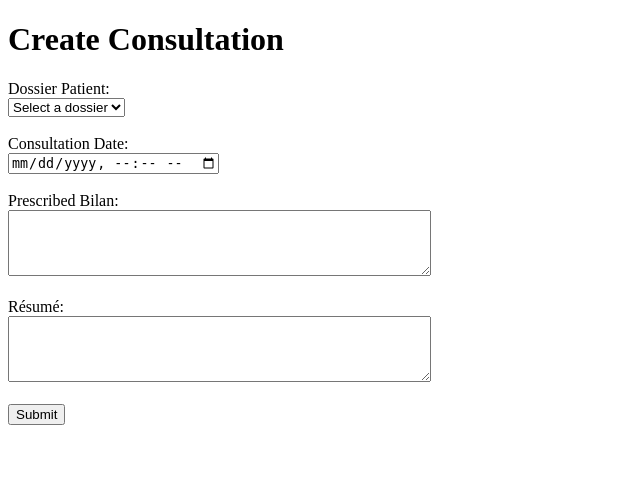
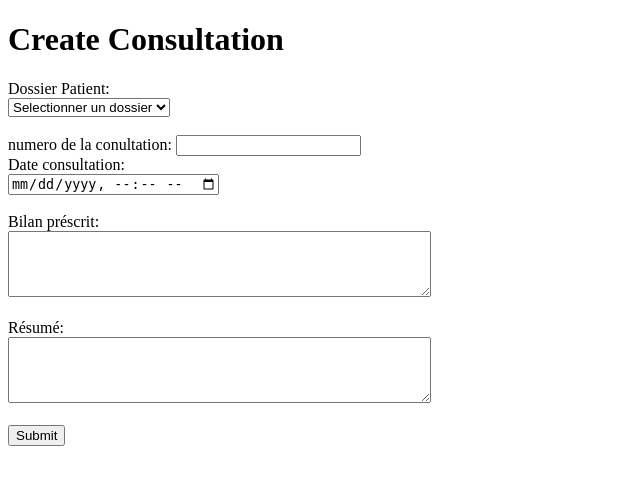
Before and after one commit to Projet-IGL/Backend, a Django app: page /create_consultation/ in a window 1280 px wide. Shown: the top 485 px of the page, without its empty margins (0-640 px from the left). Run offline with Django 5.2, Linux system fonts and the light colour scheme; data that the repository does not hold is empty.

Commit message:
Chnaged consultation

```diff
--- a/IGL_App/models.py
+++ b/IGL_App/models.py
@@ -50,6 +50,7 @@ class DossierPatient(models.Model):
 
 class Consultation(models.Model):
     dossier_patient = models.ForeignKey(DossierPatient, on_delete=models.CASCADE)
+    numero_consultation = models.IntegerField(default=0, unique=True)
     date_consultation = models.DateTimeField()
     bilan_prescrit = models.TextField(blank=True, null=True)
     resume = models.TextField(blank=True, null=True)
--- a/IGL_App/views.py
+++ b/IGL_App/views.py
@@ -14,6 +14,9 @@ from django.shortcuts import render, redirect
 from django.contrib import messages
 from .models import Soins
 from django.contrib.auth.models import User
+from django.utils.timezone import make_aware
+from datetime import datetime
+from django.utils.timezone import now
 
 
 from django.shortcuts import render
@@ -197,13 +200,21 @@ def register_patient(request):
 
 
 
-
 def create_consultation(request):
     if request.method == 'POST':
+        print ("request consult")
         try:
             # Get data from the POST request
             dossier_patient_id = request.POST.get('dossier_patient_id')
-            date_consultation = request.POST.get('date_consultation', now())  # Use the provided date or default to now
+            numero_consultation = int(request.POST.get('numero_consultation'))
+            date_consultation_str = request.POST.get('date_consultation', None)
+
+            # Convert date_consultation to datetime and make it timezone-aware
+            if date_consultation_str:
+                date_consultation = make_aware(datetime.strptime(date_consultation_str, "%Y-%m-%dT%H:%M"))
+            else:
+                date_consultation = now()  # Default to now if date is not provided
+
             bilan_prescrit = request.POST.get('bilan_prescrit', '').strip()
             resume = request.POST.get('resume', '').strip()
 
@@ -217,6 +228,7 @@ def create_consultation(request):
             # Create the Consultation object
             consultation = Consultation.objects.create(
                 dossier_patient=dossier_patient,
+                numero_consultation=numero_consultation,
                 date_consultation=date_consultation,
                 bilan_prescrit=bilan_prescrit,
                 resume=resume,
@@ -231,7 +243,6 @@ def create_consultation(request):
     # For GET requests, render the form
     dossier_patients = DossierPatient.objects.all()  # Fetch all dossier patients for selection
     return render(request, 'consultation.html', {'dossier_patients': dossier_patients})
-
 
 def ajouter_soin(request):
     # Récupérer les dossiers des patients et les infirmiers
--- a/Templates/consultation.html
+++ b/Templates/consultation.html
@@ -3,7 +3,7 @@
 <head>
     <meta charset="UTF-8">
     <meta name="viewport" content="width=device-width, initial-scale=1.0">
-    <title>Create Consultation</title>
+    <title>Créer Consultation</title>
 </head>
 <body>
     <h1>Create Consultation</h1>
@@ -12,16 +12,19 @@
 
         <label for="dossier_patient_id">Dossier Patient:</label><br>
         <select id="dossier_patient_id" name="dossier_patient_id" required>
-            <option value="" disabled selected>Select a dossier</option>
+            <option value="" disabled selected>Selectionner un dossier</option>
             {% for dossier in dossier_patients %}
                 <option value="{{ dossier.id }}">{{ dossier.patient.nom }} {{ dossier.patient.prenom }}</option>
             {% endfor %}
         </select><br><br>
 
-        <label for="date_consultation">Consultation Date:</label><br>
+        <label for="numero_consultation">numero de la conultation:</label>
+        <input type="number" name="numero_consultation" required><br>
+
+        <label for="date_consultation">Date consultation:</label><br>
         <input type="datetime-local" id="date_consultation" name="date_consultation" required><br><br>
 
-        <label for="bilan_prescrit">Prescribed Bilan:</label><br>
+        <label for="bilan_prescrit">Bilan préscrit:</label><br>
         <textarea id="bilan_prescrit" name="bilan_prescrit" rows="4" cols="50"></textarea><br><br>
 
         <label for="resume">Résumé:</label><br>
```
Also changed, not shown: IGL_App/migrations/0017_consultation_numero_consultation_and_more.py (added), IGL_App/migrations/0018_alter_patient_mot_de_passe.py (added), IGL_App/migrations/0019_remove_consultation_numero_consultation_and_more.py (added), IGL_App/migrations/0020_alter_patient_mot_de_passe.py (added), IGL_App/migrations/0021_alter_patient_mot_de_passe.py (added), IGL_App/migrations/0022_consultation_numero_consultation_and_more.py (added), IGL_App/migrations/0023_alter_patient_mot_de_passe.py (added), IGL_App/migrations/0024_alter_consultation_numero_consultation_and_more.py (added), IGL_App/migrations/0025_alter_patient_mot_de_passe.py (added).
